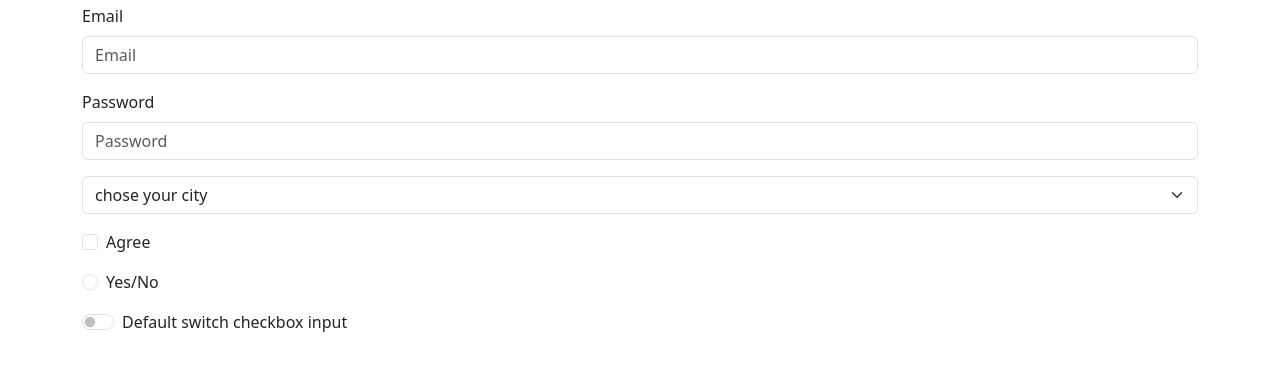
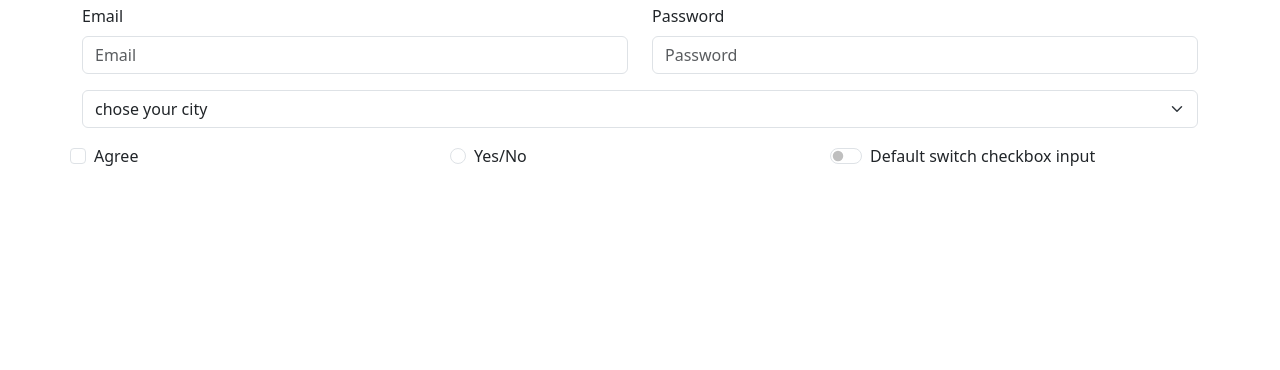
Before and after one commit to Imtiaz-Ali17314/BootStrap, a plain HTML site: page index.html in a window 1280 px wide. Shown: the part 42-412 px from the top of the page. Drawn offline with nearby package versions, Linux system fonts and the light colour scheme.

Commit message:
Form layout by using grid property.

```diff
--- a/index.html
+++ b/index.html
@@ -14,7 +14,8 @@
     <div class="container">
       <h2>Form Demo</h2>
       <form>
-        <div class="mb-3">
+        <div class="row">
+          <div class="mb-3 col-md-6">
             <label for="email" class="form-label">Email</label>
             <input
               type="text"
@@ -23,7 +24,7 @@
               id="email"
             />
           </div>
-        <div class="mb-3">
+          <div class="mb-3 col-md-6">
             <label for="password" class="form-label">Password</label>
             <input
               type="password"
@@ -32,6 +33,8 @@
               id="password"
             />
           </div>
+        </div>
+
         <div class="mb-3">
           <select class="form-select">
             <option selected>chose your city</option>
@@ -41,19 +44,21 @@
             <option value="4">Lahore</option>
           </select>
         </div>
-        <div class="mb-3 form-check">
+        <div class="row">
+          <div class="mb-3 form-check col-sm-4">
             <input type="checkbox" class="form-check-input" id="agreebs" />
             <label for="agreebs" class="form-check-lable">Agree</label>
           </div>
-        <div class="mb-3 form-check">
+          <div class="mb-3 form-check col-sm-4">
             <input type="radio" class="form-check-input" id="radiobs" />
             <label for="radiobs" class="form-check-lable">Yes/No</label>
           </div>
-        <div class="form-check form-switch mb-3">
+          <div class="form-check form-switch mb-3 col-sm-4">
             <input class="form-check-input" type="checkbox" id="switch" />
             <label class="form-check-label" for="switch"
               >Default switch checkbox input</label
             >
+          </div>
         </div>
       </form>
     </div>
```
Lines whose indentation alone changed are shown as unchanged.
